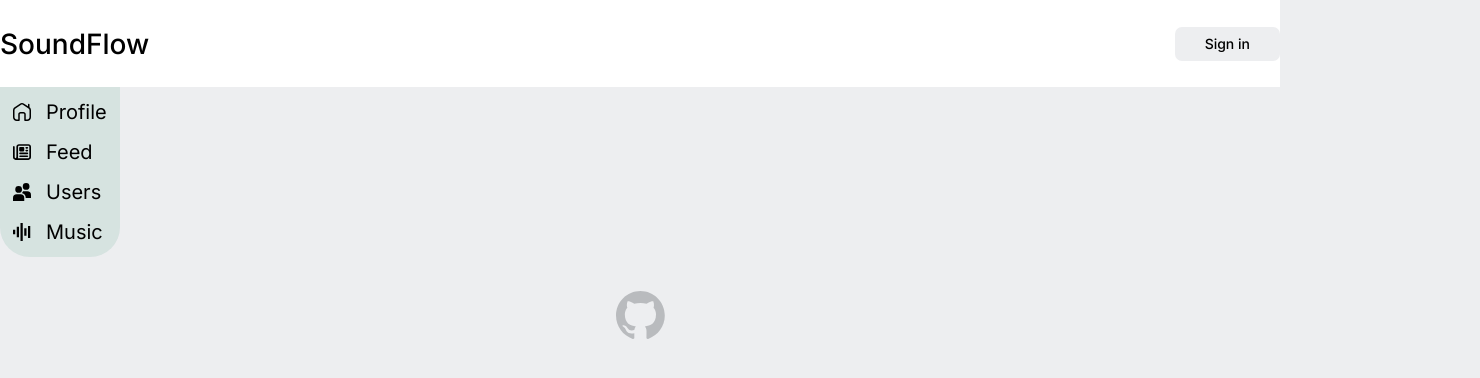
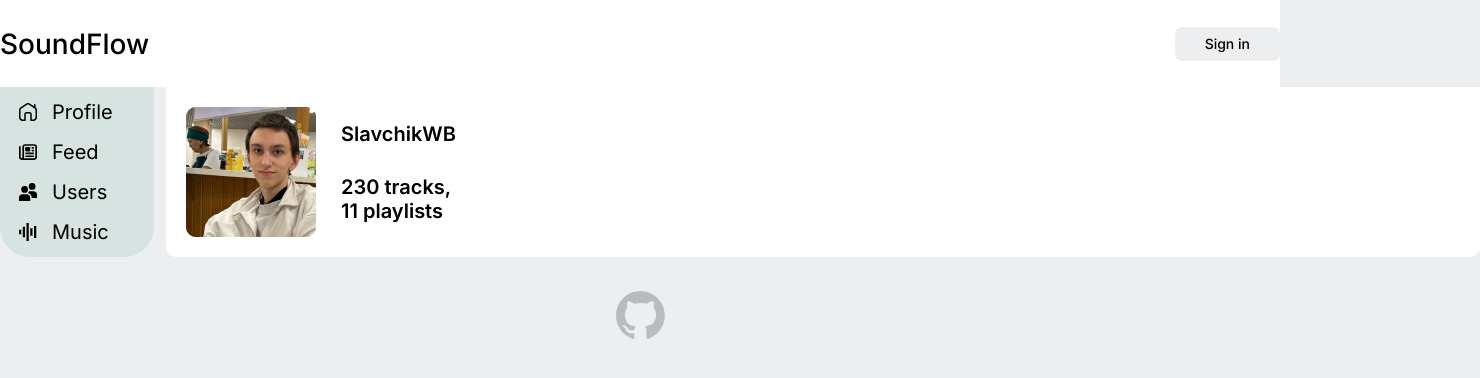
Before and after one commit to 1madatyou/sound_flow, a React (Create React App) app in the folder frontend/: page /utt in a window 1280 px wide. Shown: the top 378 px of the page, 1480 px wide, since content can reach past the window. Built offline with nearby package versions, Linux system fonts and the light colour scheme.

Commit message:
Lay out user's info section in user audio page

```diff
--- a/frontend/src/components/app/app.js
+++ b/frontend/src/components/app/app.js
@@ -3,7 +3,7 @@ import PrivateRoute from "../../utils/PrivateRoute";
 import { AuthProvider } from "../../context/AuthContext";
 import { ModalProvider } from "../../context/ModalContext"
 
-import { HomePage, UserTracksPage } from "../pages";
+import { HomePage, UserAudioPage} from "../pages";
 
 import "./app.scss"
 
@@ -18,7 +18,7 @@ function App() {
 
               <Route path='/' element={ <Navigate to="/home" /> }/>
               <Route path="/home" element={<HomePage/>}/>
-              <Route path="/utt" element={<UserTracksPage/>}/>
+              <Route path="/utt" element={<UserAudioPage/>}/>
               <Route path="/big" element={<PrivateRoute> <div>Big Dick!</div> </PrivateRoute>}/>
 
             </Routes>
--- a/frontend/src/components/menuBar/menuBar.scss
+++ b/frontend/src/components/menuBar/menuBar.scss
@@ -5,6 +5,10 @@
     flex-direction: column;
     align-items: flex-start;
     gap: 10px;
+
+    vertical-align: top;
+
+    min-width: 134px;
 
     border-radius: 0px 0px 30px 30px;
     background: rgba(144, 192, 174, 0.25);
@@ -21,7 +25,7 @@
         cursor: pointer;
 
         &__content {
-            padding: 3px;
+            padding: 3px 9px;
 
             display: flex;
             align-items: center;
--- a/frontend/src/components/pages/homePage/homePage.scss
+++ b/frontend/src/components/pages/homePage/homePage.scss
@@ -125,7 +125,6 @@
         .large-btn-cursor {
             fill: $light-green;
         }
-
     }
 
     &-cursor {
@@ -139,7 +138,6 @@
         top: 67px;
         content: url("../../../resources/img/icons/cursor.svg");
         transition: fill 0.5s;
-
     }
 }
 
--- a/frontend/src/components/pages/index.js
+++ b/frontend/src/components/pages/index.js
@@ -1,5 +1,5 @@
 import HomePage from "./homePage/HomePage"
-import UserTracksPage from "./userTracksPage/UserTracksPage"
+import UserAudioPage from "./userAudioPage/UserAudioPage"
 
 
-export { HomePage, UserTracksPage };
+export { HomePage, UserAudioPage };
--- /dev/null
+++ b/frontend/src/components/pages/userAudioPage/UserAudioPage.js
@@ -0,0 +1,34 @@
+import SidebarTemplate from "../../templates/SidebarTemplate";
+
+import slava from "../../../resources/img/slava.png"
+
+import "./userAudioPage.scss"
+
+
+const UserAudioPage = () => {
+
+    const username = "SlavchikWB"
+    const countOfTracks = 230
+    const countOfPlaylists = 11
+
+    return (
+        <SidebarTemplate>
+            <div className="user-audio__content">
+
+                <div className="user-audio__user-info">
+
+                    <img src={slava}/>
+                    <div className="user-audio__user-info-text-block">
+                        <span>{username}</span>
+                        <span>{countOfTracks} tracks,<br/> {countOfPlaylists} playlists </span>
+                    </div>
+
+
+                </div>
+
+            </div>
+        </SidebarTemplate>
+    );
+}
+
+export default UserAudioPage;
--- /dev/null
+++ b/frontend/src/components/pages/userAudioPage/userAudioPage.scss
@@ -0,0 +1,36 @@
+
+
+.user-audio {
+
+    &__content {
+        display: inline-flex;
+        flex-direction: column;
+        width: 1274px;
+        margin-left: 12px;
+    }
+
+    &__user-info {
+
+        display: inline-flex;
+        gap: 25px;
+
+        padding: 20px;
+        border-radius: 0px 0px 10px 10px;
+        background: #FFF;
+        width: 100%;
+
+        color: #000;
+        font-family: Inter;
+        font-size: 20px;
+        font-style: normal;
+        font-weight: 600;
+        line-height: normal;
+
+        &-text-block {
+            display: inline-flex;
+            flex-direction: column;
+            justify-content: space-around;
+        }
+    }
+
+}
--- a/frontend/src/components/pages/userTracksPage/UserTracksPage.js
+++ /dev/null
@@ -1,14 +0,0 @@
-import SidebarTemplate from "../../templates/SidebarTemplate";
-
-
-const UserTracksPage = () => {
-    return (
-        <SidebarTemplate>
-            <div className="page__content">
-
-            </div>
-        </SidebarTemplate>
-    );
-}
-
-export default UserTracksPage;
--- a/frontend/src/components/templates/SidebarTemplate.js
+++ b/frontend/src/components/templates/SidebarTemplate.js
@@ -10,7 +10,6 @@ const SidebarTemplate = ({children}) => {
                 <main>
                     <div className="wrapper">
                         <MenuBar/>
-
                         {children}
                     </div>
                 </main>
```
Also changed, not shown: frontend/src/components/pages/userTracksPage/userTracksPage.scss (deleted), frontend/src/resources/img/slava.png (added).
